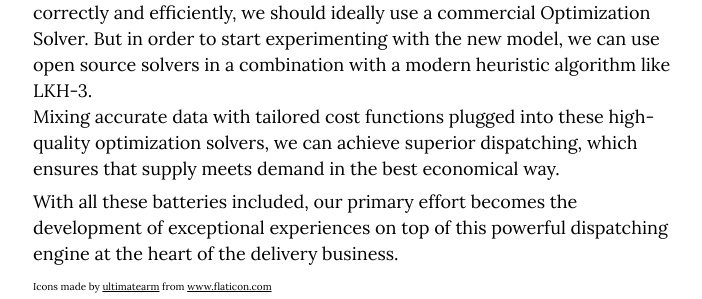
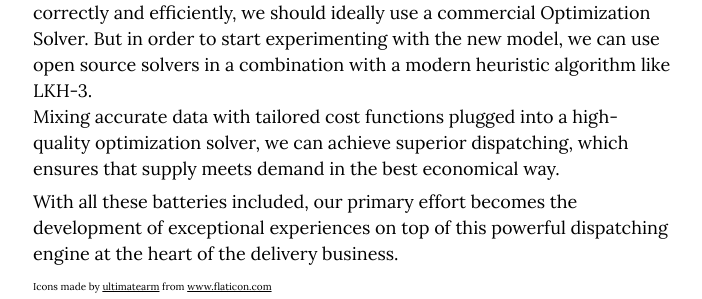
Before and after one commit to IlyaZinkovich/ilyazinkovich.github.io, a Jekyll site: the page built from _posts/2020/jun/2020-06-16-delivery-dispatching-evolution.md, in a window 1280 px wide and 900 px high, scrolled down 3308 px. Shown: the part 486-785 px from the top of the window, without its empty margins (287-989 px from the left). Built offline with Jekyll 4.4.1, drawn with Linux system fonts in a browser that asks for light colours; comment, search, counter and statistics services are not loaded.

Commit message:
Update 2020-06-16-delivery-dispatching-evolution.md

```diff
--- a/_posts/2020/jun/2020-06-16-delivery-dispatching-evolution.md
+++ b/_posts/2020/jun/2020-06-16-delivery-dispatching-evolution.md
@@ -58,7 +58,7 @@ Although a combination of the route generator and the Hungarian algorithm solver
 
 The solution is to unite these two algorithms under a single consistent model - [the Vehicle Routing Problem](https://en.wikipedia.org/wiki/Vehicle_routing_problem), which avoids the issues outlined above by design and is described in great detail on [the DoorDash blog](https://doordash.engineering/2020/02/28/next-generation-optimization-for-dasher-dispatch-at-doordash/amp/).
 One important point in the DoorDash article is that to solve this problem correctly and efficiently, we should ideally use a commercial Optimization Solver. But in order to start experimenting with the new model, we can use open source solvers in a combination with a modern heuristic algorithm like LKH-3.
-Mixing accurate data with tailored cost functions plugged into these high-quality optimization solvers, we can achieve superior dispatching, which ensures that supply meets demand in the best economical way.
+Mixing accurate data with tailored cost functions plugged into a high-quality optimization solver, we can achieve superior dispatching, which ensures that supply meets demand in the best economical way.
 
 With all these batteries included, our primary effort becomes the development of exceptional experiences on top of this powerful dispatching engine at the heart of the delivery business.
 
```
